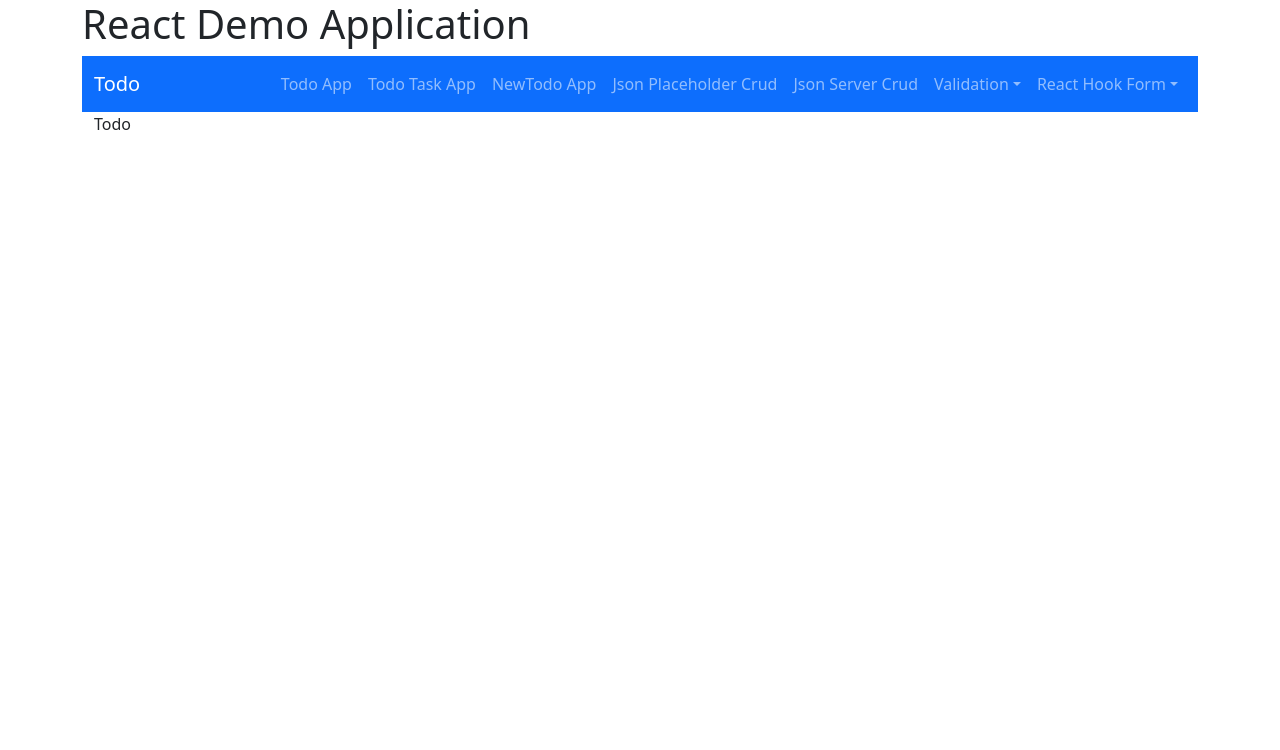
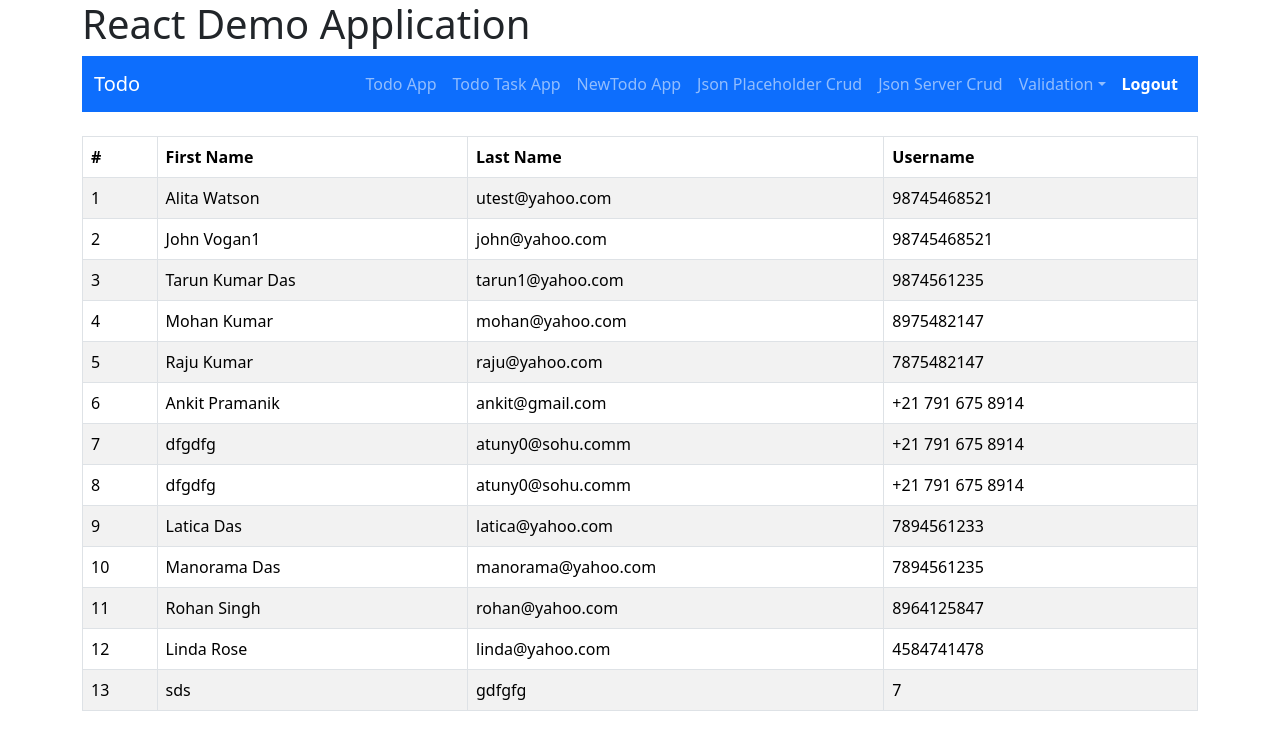
Before and after one commit to gitcoder-23/react18-demo-tutorial-app-kr, a React (Create React App) app: page /student in a window 1280 px wide. Shown: the top 750 px of the page. Built offline with nearby package versions, Linux system fonts and the light colour scheme; data requests are answered from the project's data file; sample sign-in values are in the browser's storage.

Commit message:
Redus toolkit tast-1 complete

```diff
--- a/db.json
+++ b/db.json
@@ -579,5 +579,269 @@
         }
       ]
     }
+  ],
+
+  "student": [
+    {
+      "employeename": "Alita Watson",
+      "email": "utest@yahoo.com",
+      "phone": "98745468521",
+      "gender": "female",
+      "technology": [
+        {
+          "value": "angular",
+          "label": "Angular"
+        },
+        {
+          "value": "node",
+          "label": "Node"
+        },
+        {
+          "value": "react",
+          "label": "React"
+        }
+      ],
+      "performance": "best",
+      "id": "5dc2a99d-545e-4580-9733-0f7ede1c8ec3"
+    },
+    {
+      "employeename": "John Vogan1",
+      "email": "john@yahoo.com",
+      "phone": "98745468521",
+      "gender": "male",
+      "technology": [
+        {
+          "value": "node",
+          "label": "Node"
+        },
+        {
+          "value": "angular",
+          "label": "Angular"
+        }
+      ],
+      "id": "40e5a1ab-4d05-4512-bb13-bf6ce3995271"
+    },
+    {
+      "employeename": "Tarun Kumar Das",
+      "email": "tarun1@yahoo.com",
+      "phone": "9874561235",
+      "gender": "others",
+      "technology": [
+        {
+          "value": "angular",
+          "label": "Angular"
+        },
+        {
+          "value": "react",
+          "label": "React"
+        },
+        {
+          "value": "vue",
+          "label": "Vue"
+        },
+        {
+          "value": "node",
+          "label": "Node"
+        }
+      ],
+      "id": "9775e298-308d-47ad-a0d0-2e27c1126f26"
+    },
+    {
+      "id": 1700295132693,
+      "employeename": "Mohan Kumar",
+      "email": "mohan@yahoo.com",
+      "phone": "8975482147",
+      "gender": "male",
+      "technology": [
+        {
+          "value": "angular",
+          "label": "Angular"
+        },
+        {
+          "value": "react",
+          "label": "React"
+        },
+        {
+          "value": "vue",
+          "label": "Vue"
+        },
+        {
+          "value": "node",
+          "label": "Node"
+        }
+      ]
+    },
+    {
+      "employeename": "Raju Kumar",
+      "email": "raju@yahoo.com",
+      "phone": "7875482147",
+      "gender": "male",
+      "technology": [
+        {
+          "value": "angular",
+          "label": "Angular"
+        },
+        {
+          "value": "react",
+          "label": "React"
+        }
+      ],
+      "performance": "best",
+      "details": "Raju Kumar Test",
+      "status": false,
+      "id": 1700295174834
+    },
+    {
+      "employeename": "Ankit Pramanik",
+      "email": "ankit@gmail.com",
+      "phone": "+21 791 675 8914",
+      "gender": "male",
+      "technology": [
+        {
+          "label": "React",
+          "value": "react"
+        },
+        {
+          "label": "Node",
+          "value": "node"
+        }
+      ],
+      "performance": "good",
+      "details": "Hi There",
+      "status": true,
+      "id": 1700333011189
+    },
+    {
+      "employeename": "dfgdfg",
+      "email": "atuny0@sohu.comm",
+      "phone": "+21 791 675 8914",
+      "gender": "female",
+      "technology": [
+        {
+          "label": "Node",
+          "value": "node"
+        }
+      ],
+      "performance": "good",
+      "id": 1700376696843
+    },
+    {
+      "employeename": "dfgdfg",
+      "email": "atuny0@sohu.comm",
+      "phone": "+21 791 675 8914",
+      "gender": "male",
+      "technology": [
+        {
+          "label": "Node",
+          "value": "node"
+        }
+      ],
+      "performance": "better",
+      "id": 1700376841699
+    },
+    {
+      "employeename": "Latica Das",
+      "email": "latica@yahoo.com",
+      "phone": "7894561233",
+      "gender": "female",
+      "technology": [
+        {
+          "value": "angular",
+          "label": "Angular"
+        },
+        {
+          "value": "react",
+          "label": "React"
+        },
+        {
+          "value": "vue",
+          "label": "Vue"
+        }
+      ],
+      "performance": "better",
+      "id": 1700378903697
+    },
+    {
+      "employeename": "Manorama Das",
+      "email": "manorama@yahoo.com",
+      "phone": "7894561235",
+      "gender": "female",
+      "technology": [
+        {
+          "value": "react",
+          "label": "React"
+        },
+        {
+          "value": "vue",
+          "label": "Vue"
+        },
+        {
+          "value": "node",
+          "label": "Node"
+        }
+      ],
+      "performance": "best",
+      "details": "Test the user if available or not.",
+      "status": true,
+      "id": 1700380006564
+    },
+    {
+      "employeename": "Rohan Singh",
+      "email": "rohan@yahoo.com",
+      "phone": "8964125847",
+      "gender": "male",
+      "technology": [
+        {
+          "value": "angular",
+          "label": "Angular"
+        },
+        {
+          "value": "react",
+          "label": "React"
+        }
+      ],
+      "performance": "best",
+      "details": "Good mEmployee",
+      "status": false,
+      "id": 1700380945922
+    },
+    {
+      "employeename": "Linda Rose",
+      "email": "linda@yahoo.com",
+      "phone": "4584741478",
+      "gender": "female",
+      "technology": [
+        {
+          "value": "node",
+          "label": "Node"
+        },
+        {
+          "value": "react",
+          "label": "React"
+        },
+        {
+          "value": "angular",
+          "label": "Angular"
+        }
+      ],
+      "performance": "better",
+      "details": "Check Linda",
+      "status": true,
+      "fulldetails": "<ul><li><strong><em>Good and new user for the database.</em></strong></li></ul>",
+      "id": 1700382496717
+    },
+    {
+      "id": 1700382837495,
+      "employeename": "sds",
+      "email": "gdfgfg",
+      "phone": "7",
+      "gender": "male",
+      "technology": [
+        {
+          "label": "React",
+          "value": "react"
+        }
+      ]
+    }
   ]
 }
--- a/dblogin.json
+++ b/dblogin.json
@@ -34,6 +34,11 @@
       "id": 1702712944154,
       "name": "lalit-23",
       "email": "lalit@yahoo.com"
+    },
+    {
+      "id": 1702716654652,
+      "name": "Nitin-44",
+      "email": "nitib44@yahoo.com"
     }
   ]
 }
--- a/src/ComponentRoute.js
+++ b/src/ComponentRoute.js
@@ -1,4 +1,4 @@
-import React, { useEffect } from "react";
+import React from "react";
 import { Navigate, Route, Routes } from "react-router-dom";
 import TodoApp from "./demoApps/TodoApp";
 import TaskTodoApp from "./demoApps/TaskTodoApp";
@@ -17,6 +17,7 @@ import RegSingleList from "./regexvalidation/RegSingleList";
 import EditRegexSingleEmploy from "./regexvalidation/EditRegexSingleEmploy";
 import AddReactHookForm from "./reactHookForm/AddReactHookForm";
 import WorkerList from "./CrudRedux-Toolkit/WorkerList";
+import StudentList from "./CrudRedux-Toolkit/StudentList";
 
 const ComponentRoute = () => {
   // useEffect(() => {
@@ -162,6 +163,9 @@ const ComponentRoute = () => {
             </PrivateRoute>
           }
         />
+        <Route exac path='/student' element={<PrivateRoute>
+              <StudentList />
+            </PrivateRoute>} />
       </Routes>
     </>
   );
--- /dev/null
+++ b/src/CrudRedux-Toolkit/StudentList.js
@@ -0,0 +1,53 @@
+import React,{useEffect} from "react";
+import { useDispatch, useSelector } from "react-redux";
+import { getAllStudent } from "../redux/actions/studentAction";
+import { Table } from "react-bootstrap";
+import SpinnerComponent from "../components/SpinnerComponent"
+
+const StudentList = () => {
+  const dispatch = useDispatch();
+  const {allstudent, isLoading, message} = useSelector((state)=> state.student)
+  console.log('allstudent-',allstudent)
+
+  useEffect(() => {
+    dispatch(getAllStudent())
+  }, [])
+
+  return (
+    <>
+      <div className="mt-4">
+      <Table striped bordered hover>
+        <thead>
+          <tr>
+            <th>#</th>
+            <th>First Name</th>
+            <th>Last Name</th>
+            <th>Username</th>
+          </tr>
+        </thead>
+        <tbody>
+          {
+            isLoading ?
+            <SpinnerComponent/> :
+            allstudent.map((data, index)=>{
+              return (
+                <tr key={index}>
+                  <td>{index+1}</td>
+                  <td>{data.employeename}</td>
+                  <td>{data.email}</td>
+                  <td>{data.phone}</td>
+                </tr>
+              )
+            })
+          }
+
+
+        </tbody>
+      </Table>
+    </div>
+    </>
+
+    );
+};
+
+export default StudentList;
--- a/src/components/MenuBar.js
+++ b/src/components/MenuBar.js
@@ -10,7 +10,7 @@ const MenuBar = () => {
   return (
     <>
       <Navbar expand="lg" className="bg-primary" data-bs-theme="dark">
-      <Container>
+      {/* <Container>
         <Navbar.Brand href="/usertodo">Todo</Navbar.Brand>
         <Navbar.Toggle aria-controls="basic-navbar-nav" />
         <Navbar.Collapse id="basic-navbar-nav" className='justify-content-end'>
@@ -36,9 +36,8 @@ const MenuBar = () => {
             </NavDropdown>
           </Nav>
         </Navbar.Collapse>
-      </Container>
-    </Navbar>
-        <Container>
+      </Container> */}
+    <Container>
           <Navbar.Brand href="/usertodo">Todo</Navbar.Brand>
           <Navbar.Toggle aria-controls="basic-navbar-nav" />
           <Navbar.Collapse
@@ -60,6 +59,9 @@ const MenuBar = () => {
                 <NavDropdown.Item href="/worker">
                   Crud Using Redux-Toolkit
                 </NavDropdown.Item>
+                <NavDropdown.Item href="/student">
+                  Student Redux-Toolkit
+                </NavDropdown.Item>
               </NavDropdown>
 
               <Nav.Link
@@ -71,6 +73,8 @@ const MenuBar = () => {
             </Nav>
           </Navbar.Collapse>
         </Container>
+    </Navbar>
+
     </>
   );
 };
--- /dev/null
+++ b/src/redux/actions/studentAction.js
@@ -0,0 +1,7 @@
+import { createAsyncThunk } from "@reduxjs/toolkit";
+import { RootApi } from "../../RootApi";
+
+export const getAllStudent = createAsyncThunk("student/get", async()=>{
+   const res = await RootApi.get("/student")
+   return res.data
+})
--- a/src/redux/actions/workerAction.js
+++ b/src/redux/actions/workerAction.js
@@ -4,7 +4,7 @@ import { RootApi } from "../../RootApi";
 
 export const getAllWorkers = createAsyncThunk("worker/get", async () => {
   // const reaponse = await axios.get('')
-  const response = await RootApi.get("/workerdfd");
+  const response = await RootApi.get("/worker");
   console.log("response===>", response);
   return response.data.reverse();
 });
--- a/src/redux/index.js
+++ b/src/redux/index.js
@@ -1,8 +1,10 @@
 import { configureStore, createReducer } from "@reduxjs/toolkit";
 import workerSlice from "./reducers/workerSlice";
+import studentSlice from "./reducers/studentSlice";
 
 export const store = configureStore({
   reducer: {
     worker: workerSlice,
+    student:studentSlice
   },
 });
--- /dev/null
+++ b/src/redux/reducers/studentSlice.js
@@ -0,0 +1,31 @@
+import { createSlice } from "@reduxjs/toolkit";
+import { getAllStudent } from "../actions/studentAction";
+
+const initialState = {
+  allstudent: [],
+  isLoading: false,
+  message: "",
+};
+const studentSlice = createSlice({
+  name: "workSlice",
+  initialState: initialState,
+  reducers: {},
+  extraReducers: (builder) => {
+    builder.addCase(getAllStudent.pending, (state, action) => {
+      state.isLoading = true;
+      state.message = "Student data connecting";
+    });
+    builder.addCase(getAllStudent.fulfilled, (state, action) => {
+        state.isLoading = false;
+        state.allstudent=action.payload
+        state.message = "Student data respons";
+      });
+      builder.addCase(getAllStudent.rejected, (state, action) => {
+        state.isLoading = false;
+        state.allstudent=[]
+        state.message = "Something went wrong";
+      });
+  },
+});
+
+export default studentSlice.reducer
```
